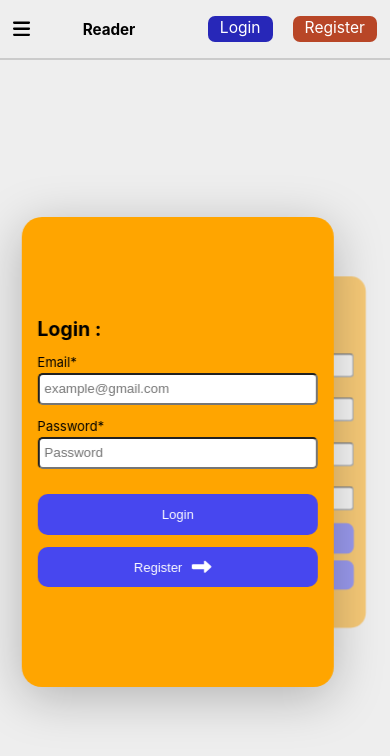
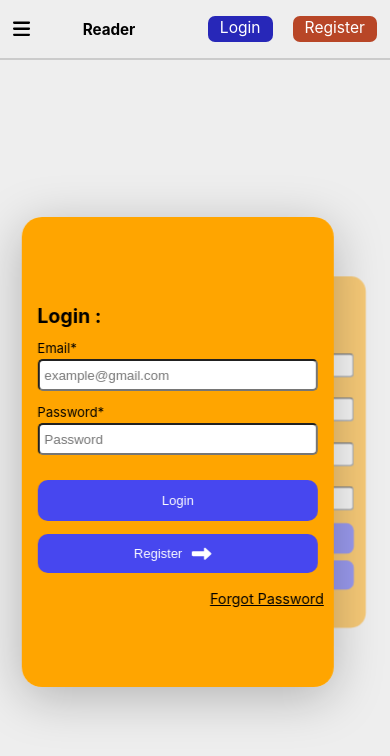
Before and after one commit to jashanshah33/Reader, a React (Create React App) app: page /login in a window 390 px wide. Shown: the top 756 px of the page. Built offline with nearby package versions, Linux system fonts and the light colour scheme.

Commit message:
forgotPassword UI finished
Signed-off-by: jashanshah33 <jashanshah33@gmail.com>

```diff
--- a/src/assets/css/index.css
+++ b/src/assets/css/index.css
@@ -153,6 +153,7 @@ code {
   font-size: 1.5rem;
   color: gray;
   text-align: center;
+  padding-bottom: 10px;
 }
 #navbar .notification_wrapper .notification_box .notification_user_img {
   width: 15%;
@@ -738,6 +739,42 @@ code {
 .login_Register form input:focus {
   outline: none;
 }
+.login_Register .forgotPassword_form {
+  height: 40%;
+}
+@media only screen and (max-width: 992px) {
+  .login_Register .forgotPassword_form {
+    width: 60%;
+  }
+}
+@media only screen and (max-width: 600px) {
+  .login_Register .forgotPassword_form {
+    min-height: 40%;
+    width: 60%;
+  }
+}
+@media only screen and (max-width: 400px) {
+  .login_Register .forgotPassword_form {
+    min-height: 50%;
+    width: 50%;
+  }
+}
+.login_Register .registerPassword_form {
+  height: 65%;
+  width: 50%;
+}
+@media only screen and (max-width: 600px) {
+  .login_Register .registerPassword_form {
+    min-height: 75%;
+    width: 80%;
+  }
+}
+@media only screen and (max-width: 400px) {
+  .login_Register .registerPassword_form {
+    min-height: 80%;
+    width: 90%;
+  }
+}
 .login_Register button {
   padding: 10px 5px;
   border-radius: 10px;
@@ -757,46 +794,88 @@ code {
   padding: 13px 0;
 }
 
-.login {
-  background-color: orange;
+.login_wrapper {
   height: 80%;
   width: 35%;
   position: absolute;
-  display: flex;
-  align-items: center;
-  justify-content: center;
+  perspective: 600px;
   border-radius: 20px;
 }
 @media only screen and (max-width: 1200px) {
-  .login {
+  .login_wrapper {
     height: 80%;
     width: 45%;
   }
 }
 @media only screen and (max-width: 992px) {
-  .login {
+  .login_wrapper {
     height: 80%;
     width: 50%;
   }
 }
 @media only screen and (max-width: 768px) {
-  .login {
+  .login_wrapper {
     height: 80%;
     width: 55%;
   }
 }
 @media only screen and (max-width: 600px) {
-  .login {
+  .login_wrapper {
     height: 60%;
     width: 70%;
   }
 }
 @media only screen and (max-width: 400px) {
-  .login {
+  .login_wrapper {
     height: 60%;
     width: 80%;
     margin-right: 50px;
   }
+}
+.login_wrapper .card {
+  border-radius: 20px;
+  position: relative;
+  width: 100%;
+  height: 100%;
+  cursor: pointer;
+  transform-style: preserve-3d;
+  transform-origin: center right;
+  transition: transform 1s;
+}
+.login_wrapper .forgotPassword {
+  text-align: end;
+  margin: 10px 10px 0 0;
+  text-align: end;
+  align-self: flex-end;
+  color: inherit;
+  text-decoration: underline;
+  font-size: 1.1rem;
+  cursor: pointer;
+}
+.login_wrapper .forgotPassword:hover {
+  color: blue;
+}
+.login_wrapper .card__face {
+  border-radius: 20px;
+  position: absolute;
+  width: 100%;
+  height: 100%;
+  backface-visibility: hidden;
+  display: flex;
+  align-items: center;
+  justify-content: center;
+}
+.login_wrapper .front_face_login {
+  background-color: orange;
+  display: flex;
+  flex-direction: column;
+}
+.login_wrapper .back_face_register {
+  background: orange;
+  transform: rotateY(180deg);
+}
+.login_wrapper .flipped {
+  transform: translateX(-100%) rotateY(-180deg);
 }
 
 .register {
@@ -838,14 +917,6 @@ code {
     height: 60%;
     width: 80%;
     margin-left: 50px;
-  }
-}
-.register form {
-  height: 70%;
-}
-@media only screen and (max-width: 768px) {
-  .register form {
-    height: 80%;
   }
 }
 .register #register_password {
--- a/src/assets/scss/_login.scss
+++ b/src/assets/scss/_login.scss
@@ -48,6 +48,32 @@
       }
     }
   }
+  .forgotPassword_form {
+    height: 40%;
+    @media only screen and (max-width: 992px) {
+      width: 60%;
+    }
+    @media only screen and (max-width: 600px) {
+      min-height: 40%;
+      width: 60%;
+    }
+    @media only screen and (max-width: 400px) {
+      min-height: 50%;
+      width: 50%;
+    }
+  }
+  .registerPassword_form{
+    height: 65%;
+    width: 50%;
+    @media only screen and (max-width: 600px) {
+      min-height: 75%;
+      width: 80%;
+    }
+    @media only screen and (max-width: 400px) {
+      min-height: 80%;
+      width: 90%;
+    }
+  }
   button {
     padding: 10px 5px;
     border-radius: 10px;
@@ -68,11 +94,13 @@
   }
 }
 
-.login {
-  background-color: orange;
+.login_wrapper {
   height: 80%;
   width: 35%;
   position: absolute;
+  perspective: 600px;
+  border-radius: 20px;
+
   @media only screen and (max-width: 1200px) {
     height: 80%;
     width: 45%;
@@ -97,17 +125,63 @@
     width: 80%;
     margin-right: 50px;
   }
+  .card {
+    border-radius: 20px;
+    position: relative;
+    width: 100%;
+    height: 100%;
+    cursor: pointer;
+    transform-style: preserve-3d;
+    transform-origin: center right;
+    transition: transform 1s;
+  }
 
-  display: flex;
-  align-items: center;
-  justify-content: center;
-  border-radius: 20px;
+  .forgotPassword {
+    text-align: end;
+    margin: 10px 10px 0 0;
+    text-align: end;
+    align-self: flex-end;
+    color: inherit;
+    text-decoration: underline;
+    font-size: 1.1rem;
+    cursor: pointer;
+    &:hover {
+      color: blue;
+    }
+  }
+  .card__face {
+    border-radius: 20px;
+    position: absolute;
+    width: 100%;
+    height: 100%;
+    backface-visibility: hidden;
+    display: flex;
+    align-items: center;
+    justify-content: center;
+  }
+  .front_face_login {
+    background-color: orange;
+    display: flex;
+    flex-direction: column;
+  }
+  .back_face_register {
+    background: orange;
+    transform: rotateY(180deg);
+  }
+
+  .flipped {
+    transform: translateX(-100%) rotateY(-180deg);
+  }
 }
 .register {
   background-color: orange;
   height: 80%;
   width: 35%;
   position: absolute;
+  display: flex;
+  align-items: center;
+  justify-content: center;
+  border-radius: 20px;
 
   @media only screen and (max-width: 1200px) {
     height: 80%;
@@ -133,17 +207,13 @@
     width: 80%;
     margin-left: 50px;
   }
-  display: flex;
-  align-items: center;
-  justify-content: center;
-  border-radius: 20px;
 
-  form {
-    height: 70%;
-    @media only screen and (max-width: 768px) {
-      height: 80%;
-    }
-  }
+  // form {
+  //   height: 70%;
+  //   @media only screen and (max-width: 768px) {
+  //     height: 80%;
+  //   }
+  // }
 
   #register_password {
     position: relative;
@@ -237,14 +307,13 @@
   }
   50% {
     box-shadow: 0 10px 50px 0 rgba(0, 0, 0, 0.25);
-    transform: perspective(100px) translate3d(20vw, 0px, 0px) ;
+    transform: perspective(100px) translate3d(20vw, 0px, 0px);
     opacity: 0.5;
   }
   100% {
     transform: perspective(100px) translate3d(10vw, 0px, -4vh);
     opacity: 0.5;
     z-index: 0;
-
   }
 }
 
@@ -259,7 +328,7 @@
 
     50% {
       box-shadow: 0 10px 50px 0 rgba(0, 0, 0, 0.25);
-      transform: perspective(100px) translate3d(11vw, 0px, 0px) ;
+      transform: perspective(100px) translate3d(11vw, 0px, 0px);
       opacity: 0.5;
     }
 
@@ -267,7 +336,6 @@
       transform: perspective(100px) translate3d(10vw, 0px, -4vh);
       opacity: 0.5;
       z-index: 0;
-
     }
   }
 }
@@ -277,19 +345,16 @@
     transform: translate3d(-10vw, 0px, 0px);
     opacity: 1;
     z-index: 1;
-
   }
   50% {
     transform: perspective(100px) translate3d(-20vw, 0px, 0px);
     opacity: 0.5;
     z-index: 0;
-
   }
   100% {
     opacity: 0.5;
     transform: perspective(100px) translate3d(-10vw, 0px, -4vh);
     z-index: 0;
-
   }
 }
 
@@ -300,14 +365,12 @@
       transform: perspective(100px) translate3d(-10vw, 0px, 0px);
       opacity: 1;
       z-index: 1;
-
     }
 
     50% {
       transform: perspective(100px) translate3d(-11vw, 0px, 0px);
       opacity: 0.5;
       z-index: 0;
-
     }
 
     100% {
@@ -323,11 +386,10 @@
     transform: perspective(100px) translate3d(10vw, 0px, -4vh);
     opacity: 0.5;
     z-index: 0;
-
   }
   50% {
     box-shadow: 0 10px 50px 0 rgba(0, 0, 0, 0.25);
-    transform:perspective(100px) translate3d(20vw, 0px, -4vh) ;
+    transform: perspective(100px) translate3d(20vw, 0px, -4vh);
     opacity: 0.5;
     z-index: 1;
   }
@@ -344,19 +406,18 @@
       transform: perspective(100px) translate3d(-1vw, 0px, -4vh);
       opacity: 0.5;
       z-index: 0;
-
     }
 
     50% {
       box-shadow: 0 10px 50px 0 rgba(0, 0, 0, 0.25);
-      transform: perspective(100px) translate3d(0vw, 0px, -4vh) ;
+      transform: perspective(100px) translate3d(0vw, 0px, -4vh);
       opacity: 0.5;
       z-index: 1;
     }
 
     100% {
       opacity: 1;
-      transform: perspective(100px) translate3d(-1vw, 0px, 0px) ;
+      transform: perspective(100px) translate3d(-1vw, 0px, 0px);
       box-shadow: 0 10px 20px 0 rgba(0, 0, 0, 0.25);
       z-index: 1;
     }
--- a/src/assets/scss/_navbar.scss
+++ b/src/assets/scss/_navbar.scss
@@ -134,6 +134,7 @@
         font-size: 1.5rem;
         color: gray;
         text-align: center;
+        padding-bottom: 10px;
       }
       .notification_user_img {
         width: 15%;
--- a/src/pages/Login.js
+++ b/src/pages/Login.js
@@ -26,7 +26,7 @@ const useFormInfo = (initialValue) => {
 };
 
 const Login = () => {
-  const [emailClasses, setEmailClasses] = useState("login");
+  const [emailClasses, setEmailClasses] = useState("login_wrapper");
   const [registerClasses, setRegisterClasses] = useState("register");
 
   const loginEmail = useFormInfo("");
@@ -36,29 +36,31 @@ const Login = () => {
   const email = useFormInfo("");
   const password = useFormInfo("");
   const confirmPassword = useFormInfo("");
+  const [forgetPassword, setForgetPassword] = useState(false);
+
   const auth = useAuth();
   const pathLocation = window.location.pathname;
   useEffect(() => {
     //show compoment according to pathname
     if (pathLocation === "/register") {
       setRegisterClasses("register rotate_Register_X");
-      setEmailClasses("login rotate_Login_X");
+      setEmailClasses("login_wrapper rotate_Login_X");
     } else {
       setRegisterClasses("register rotate_Register_Y");
-      setEmailClasses("login rotate_Login_Y");
+      setEmailClasses("login_wrapper rotate_Login_Y");
     }
   }, [pathLocation]);
 
   //navigate to login
   const handelLogin = () => {
     setRegisterClasses("register rotate_Register_Y");
-    setEmailClasses("login rotate_Login_Y");
+    setEmailClasses("login_wrapper rotate_Login_Y");
   };
 
   //navigate to register
   const handelRegister = () => {
     setRegisterClasses("register rotate_Register_X");
-    setEmailClasses("login rotate_Login_X");
+    setEmailClasses("login_wrapper rotate_Login_X");
   };
 
   const isValidEmail = (email) => {
@@ -110,7 +112,7 @@ const Login = () => {
       }
       //calling registerInputValueNull to make input values null
       registerInputValueNull();
-    }else{
+    } else {
       toast.error(response.message);
     }
     //calling registerInputValueNull to make input values null
@@ -138,10 +140,17 @@ const Login = () => {
     if (response.success) {
       toast.success(response.message);
       loginInputValueNull();
-    }else{
+    } else {
       toast.error(response.message);
     }
     loginInputValueNull();
+  };
+
+  const handelForgotPassword = () => {
+    setForgetPassword(true);
+  };
+  const handelBackToLogin = () => {
+    setForgetPassword(false);
   };
 
   //if user loged In redirect to home page
@@ -151,7 +160,14 @@ const Login = () => {
 
   return (
     <div className="login_Register">
+
+
+
+
+
 <div className={emailClasses}>
+        <div className={forgetPassword ? "card flipped" : "card"}>
+          <div className="front_face_login card__face ">
             <form action="">
               <div>
                 <h2>Login : </h2>
@@ -180,7 +196,8 @@ const Login = () => {
               </div>
 
               <div></div>
-          <button onClick={login} className="login_btn" type="submit">
+
+              <button className="login_btn" type="submit">
                 Login
               </button>
               <button
@@ -190,13 +207,48 @@ const Login = () => {
               >
                 Register
                 <FontAwesomeIcon icon={faRightLong} size="xl" />
+
               </button>
             </form>
+            <div onClick={handelForgotPassword} className="forgotPassword" href="/">
+          Forgot Password
+        </div>
+          </div>
+
+          <div className="back_face_register card__face">
+            <form className="forgotPassword_form" >
+              <div>
+                <h2>Forgot Password : </h2>
+              </div>
+              <div>
+                <label htmlFor="loginEmail">Email*</label>
+                <input
+                  id="loginEmail"
+                  required
+                  type="email"
+                  placeholder="example@gmail.com"
+                  value={loginEmail.value}
+                  onChange={loginEmail.onChange}
+                />
+              </div>
+
+              <button className="login_btn" type="submit">
+                Submit
+              </button>
+              <button onClick={handelBackToLogin} type="button">
+                Back to Login
+              </button>
+            </form>
+
+          </div>
+        </div>
       </div>
       {/* second */}
 
+
+
       <div className={registerClasses}>
-        <form action="">
+        <form className="registerPassword_form" action="">
           <div>
             <h2>Register : </h2>
           </div>
```
Also changed, not shown: 1 other file (tests, documents, lock files or other folders). Lines whose indentation alone changed are shown as unchanged.
